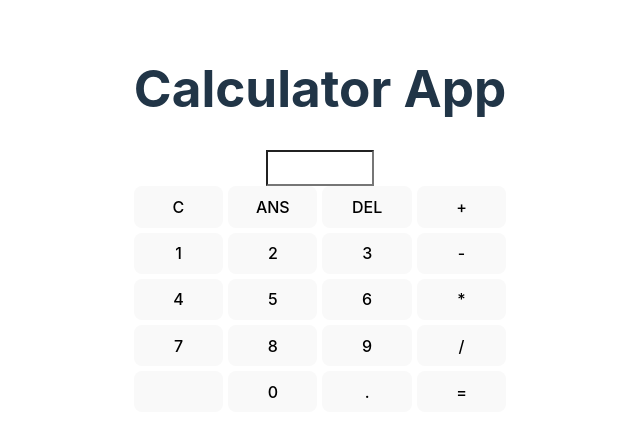
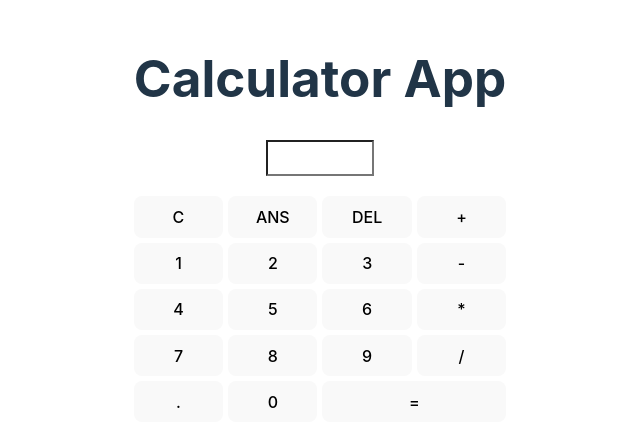
Before and after one commit to henrik392/calculator, a Vue app: page / in a window 1280 px wide. Shown: the part 181-628 px from the top of the page, without its empty margins (320-960 px from the left). Built offline with nearby package versions, Linux system fonts and the light colour scheme.

Commit message:
Added dependencies

```diff
--- a/src/components/CalcButtonGrid.vue
+++ b/src/components/CalcButtonGrid.vue
@@ -19,10 +19,9 @@
         <button @click="addChar('9')">9</button>
         <button @click="addChar('/')">/</button>
 
-        <button></button>
+        <button @click="addChar('.')">.</button>
         <button @click="addChar('0')">0</button>
-        <button @click="addChar('.')">.</button>
-        <button @click="calculate">=</button>
+        <button class="equals-button" @click="calculate">=</button>
     </div>
 </template>
 
@@ -42,4 +41,8 @@ const props = defineProps<{
     grid-template-columns: repeat(4, 1fr);
     gap: 5px;
 }
+
+.equals-button {
+    grid-column: span 2;
+}
 </style>
--- a/src/components/CalcInput.vue
+++ b/src/components/CalcInput.vue
@@ -1,6 +1,6 @@
 <!-- Litt unødvnendig å implementere custom v-model, men var litt gøy -->
 <template>
-    <input type="text" :value="localValue" @input="onInput"/>
+    <input type="text" :value="localValue" @input="onInput" />
 </template>
 
 <script setup lang="ts">
@@ -27,7 +27,7 @@ const onInput = (event: Event) => {
         localValue.value = value;
         props['onUpdate:modelValue'](value);
     } else {
-            target.value = props.modelValue;
+        target.value = props.modelValue;
     }
 };
 
@@ -44,5 +44,6 @@ input {
     background-color: white;
     color: black;
     font-weight: bold;
+    margin-bottom: 20px;
 }
 </style>
--- a/src/components/Calculator.vue
+++ b/src/components/Calculator.vue
@@ -1,7 +1,7 @@
 <template>
     <CalcInput v-model="currentInput" />
     <CalcButtonGrid :clear="clear" :ans="ans" :del="del" :addChar="addChar" :calculate="calculate" />
-    <History :history="history" />
+    <History @historyLog="(expression) => currentInput = expression" :history="history" />
 </template>
 
 <script setup lang="ts">
--- a/src/components/History.vue
+++ b/src/components/History.vue
@@ -1,6 +1,6 @@
 <template>
-    <ul class="history" v-if="history.length" v-for="item in history" :key="item.id">
-        <li>{{ item.expression }} = {{ item.result }}</li>
+    <ul class="history" v-if="history.length" v-for="item in history.slice().reverse()" :key="item.id">
+        <li @click="emit('historyLog', item.expression)">{{ item.expression }} = {{ item.result }}</li>
     </ul>
 </template>
 
@@ -8,6 +8,8 @@
 const props = defineProps<{
     history: { expression: string, result: string, id: number }[]
 }>()
+
+const emit = defineEmits(['historyLog'])
 </script>
 
 <style scoped>
@@ -15,4 +17,10 @@ ul {
     list-style-type: none;
     padding: 0;
 }
+
+li {
+    padding: 10px;
+    border: 1px solid #ccc;
+    cursor: pointer;
+}
 </style>
```
Also changed, not shown: package.json (+6 -1 lines), 1 other file (tests, documents, lock files or other folders).
